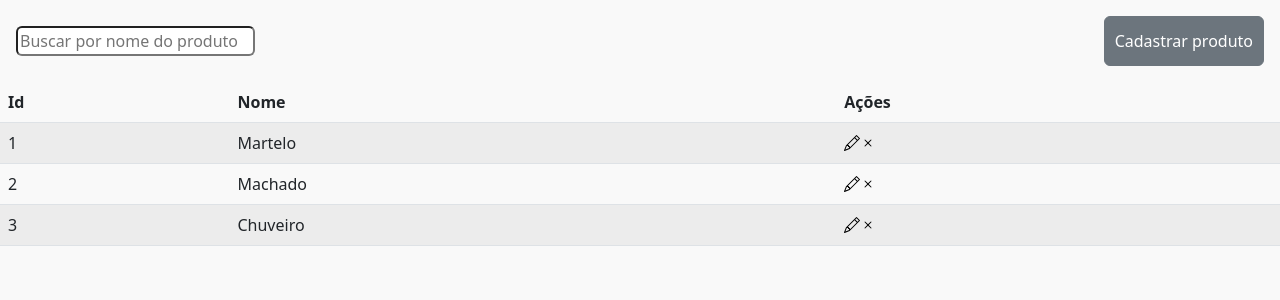
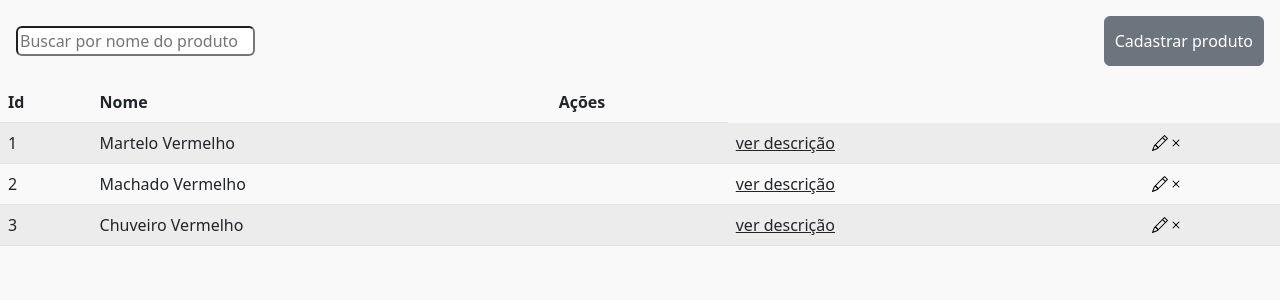
Before and after one commit to alexiamelhado18/frontADS2022TCC-casaleite, a Vue app: page /Produtos in a window 1280 px wide. Shown: the top 300 px of the page. Built offline with nearby package versions, Linux system fonts and the light colour scheme.

Commit message:
inclusion of new props and new function that displays the product description

```diff
--- a/src/components/Produto.vue
+++ b/src/components/Produto.vue
@@ -1,7 +1,11 @@
 <template>
   <tr>
     <td>{{ id }}</td>
-    <td>{{ nome }}</td>
+    <td>{{ nome + color }}</td>
+    <td>{{ marca }}</td>
+    <td class="link-descricao" @click="$emit('verDescricao')">ver descrição</td>
+    <td>{{ data_expiracao }}</td>
+    <td>{{ estoque }}</td>
     <td>
       <router-link :to="{ name: 'AlterarProduto' }">
         <b-icon class="icon" icon="pencil" aria-hidden="true"></b-icon>
@@ -20,8 +24,22 @@
 export default {
   name: "ComponentProduto",
   props: {
+    id: Number,
     nome: String,
-    id: Number,
+    marca: String,
+    color: {
+      type: String,
+      default: " Vermelho",
+    },
+    estoque: {
+      type: Number,
+      required: true,
+    },
+    data_expiracao: String,
+    descricao: {
+      type: String,
+      default: "lorem lorem lorem....",
+    },
   },
 };
 </script>
@@ -29,4 +47,8 @@ export default {
 .icon {
   color: #000;
 }
+.link-descricao {
+  text-decoration: underline;
+  cursor: pointer;
+}
 </style>
```
